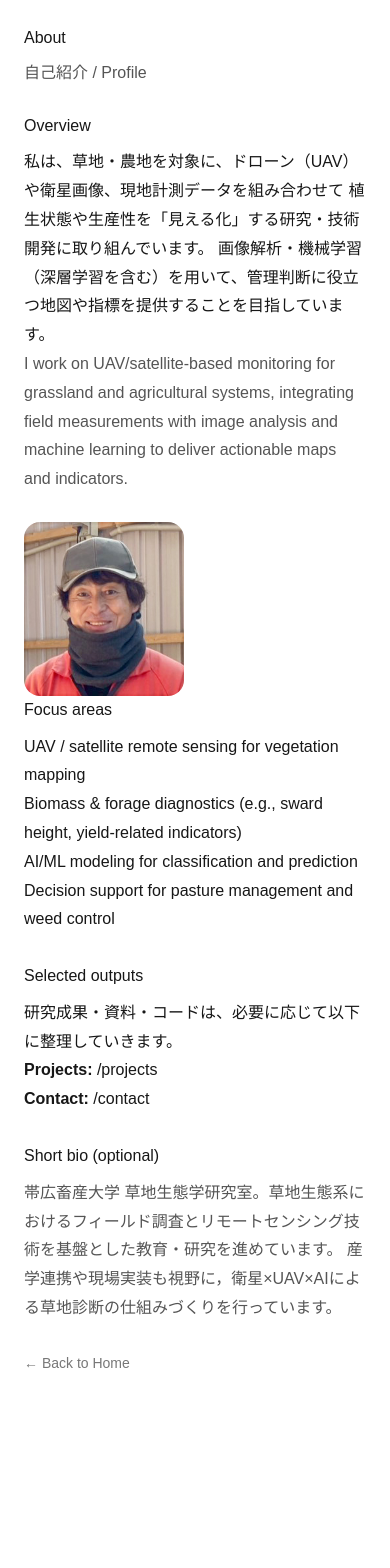
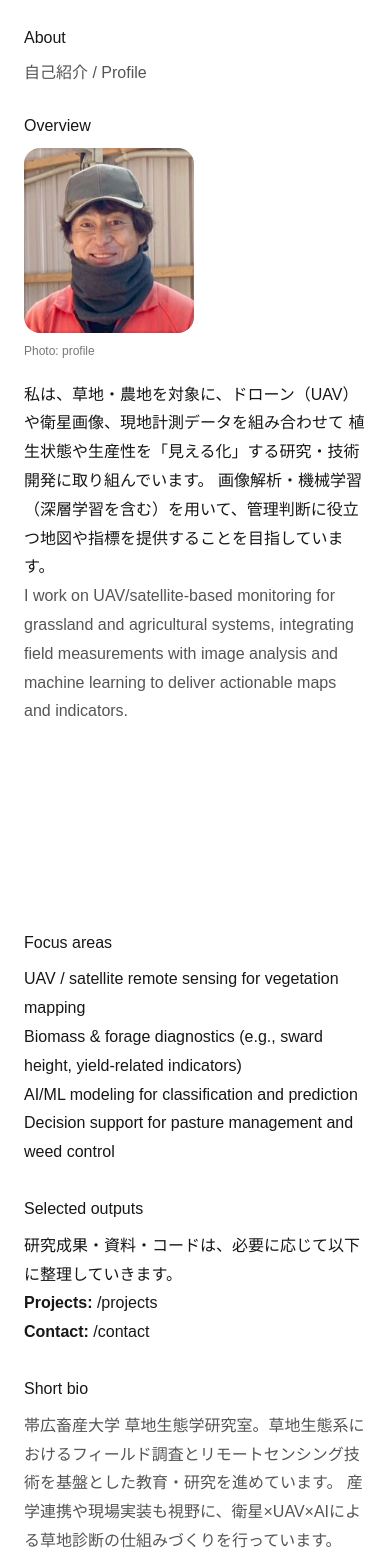
Before and after one commit to kamuken2025/KensukeWeb, a Next.js app: page /about in a window 390 px wide. Shown: the top 1568 px of the page. Before the commit the page ends 1400 px from the top, so only its background shows below. Built offline with nearby package versions, Linux system fonts and the light colour scheme.

Commit message:
make about layout mobile-friendly

```diff
--- a/app/about/page.tsx
+++ b/app/about/page.tsx
@@ -4,34 +4,68 @@ import Link from "next/link";
 export default function AboutPage() {
   return (
     <main style={{ maxWidth: 900, margin: "0 auto", padding: 24, lineHeight: 1.8 }}>
+      {/* ページ内だけに効く簡易CSS */}
+      <style>{`
+        .overview {
+          display: flex;
+          gap: 18px;
+          align-items: flex-start;
+        }
+        .overviewText {
+          flex: 1 1 520px;
+          min-width: 280px;
+        }
+        .overviewImage {
+          flex: 0 0 auto;
+        }
+        /* スマホ（幅が狭いとき）は縦並びにして、画像を上に */
+        @media (max-width: 640px) {
+          .overview {
+            flex-direction: column;
+          }
+          .overviewImage {
+            order: -1; /* 画像を先頭に */
+            align-self: flex-start;
+          }
+        }
+      `}</style>
+
       <header style={{ marginBottom: 24 }}>
         <h1 style={{ marginBottom: 6 }}>About</h1>
-        <p style={{ margin: 0, color: "#555" }}>
-          自己紹介 / Profile
-        </p>
+        <p style={{ margin: 0, color: "#555" }}>自己紹介 / Profile</p>
       </header>
 
       <section style={{ marginBottom: 28 }}>
         <h2 style={{ marginBottom: 8 }}>Overview</h2>
+
+        <div className="overview">
+          <div className="overviewText">
             <p style={{ marginTop: 0 }}>
               私は、草地・農地を対象に、ドローン（UAV）や衛星画像、現地計測データを組み合わせて
               植生状態や生産性を「見える化」する研究・技術開発に取り組んでいます。
               画像解析・機械学習（深層学習を含む）を用いて、管理判断に役立つ地図や指標を提供することを目指しています。
             </p>
             <p style={{ color: "#555", marginBottom: 0 }}>
-          I work on UAV/satellite-based monitoring for grassland and agricultural systems,
-          integrating field measurements with image analysis and machine learning to deliver actionable maps and indicators.
+              I work on UAV/satellite-based monitoring for grassland and agricultural systems, integrating field
+              measurements with image analysis and machine learning to deliver actionable maps and indicators.
             </p>
-      </section>
+          </div>
 
+          <div className="overviewImage">
             <Image
               src="/profile_KK_20251003.jpg"
               alt="Kensuke Kawamura"
-		width={160}
-		height={200}
+              width={170}
+              height={210}
               style={{ borderRadius: 16, objectFit: "cover" }}
               priority
             />
+            <p style={{ marginTop: 8, marginBottom: 0, color: "#777", fontSize: 12 }}>
+              Photo: profile
+            </p>
+          </div>
+        </div>
+      </section>
 
       <section style={{ marginBottom: 28 }}>
         <h2 style={{ marginBottom: 8 }}>Focus areas</h2>
@@ -45,26 +79,22 @@ export default function AboutPage() {
 
       <section style={{ marginBottom: 28 }}>
         <h2 style={{ marginBottom: 8 }}>Selected outputs</h2>
-        <p style={{ marginTop: 0 }}>
-          研究成果・資料・コードは、必要に応じて以下に整理していきます。
-        </p>
+        <p style={{ marginTop: 0 }}>研究成果・資料・コードは、必要に応じて以下に整理していきます。</p>
         <ul style={{ marginTop: 0 }}>
           <li>
-            <span style={{ fontWeight: 600 }}>Projects:</span>{" "}
-            <Link href="/projects">/projects</Link>
+            <span style={{ fontWeight: 600 }}>Projects:</span> <Link href="/projects">/projects</Link>
           </li>
           <li>
-            <span style={{ fontWeight: 600 }}>Contact:</span>{" "}
-            <Link href="/contact">/contact</Link>
+            <span style={{ fontWeight: 600 }}>Contact:</span> <Link href="/contact">/contact</Link>
           </li>
         </ul>
       </section>
 
       <section style={{ marginBottom: 28 }}>
-        <h2 style={{ marginBottom: 8 }}>Short bio (optional)</h2>
+        <h2 style={{ marginBottom: 8 }}>Short bio</h2>
         <p style={{ marginTop: 0, color: "#555" }}>
           帯広畜産大学 草地生態学研究室。草地生態系におけるフィールド調査とリモートセンシング技術を基盤とした教育・研究を進めています。
-          産学連携や現場実装も視野に，衛星×UAV×AIによる草地診断の仕組みづくりを行っています。
+          産学連携や現場実装も視野に、衛星×UAV×AIによる草地診断の仕組みづくりを行っています。
         </p>
       </section>
 
```
Lines whose indentation alone changed are shown as unchanged.
